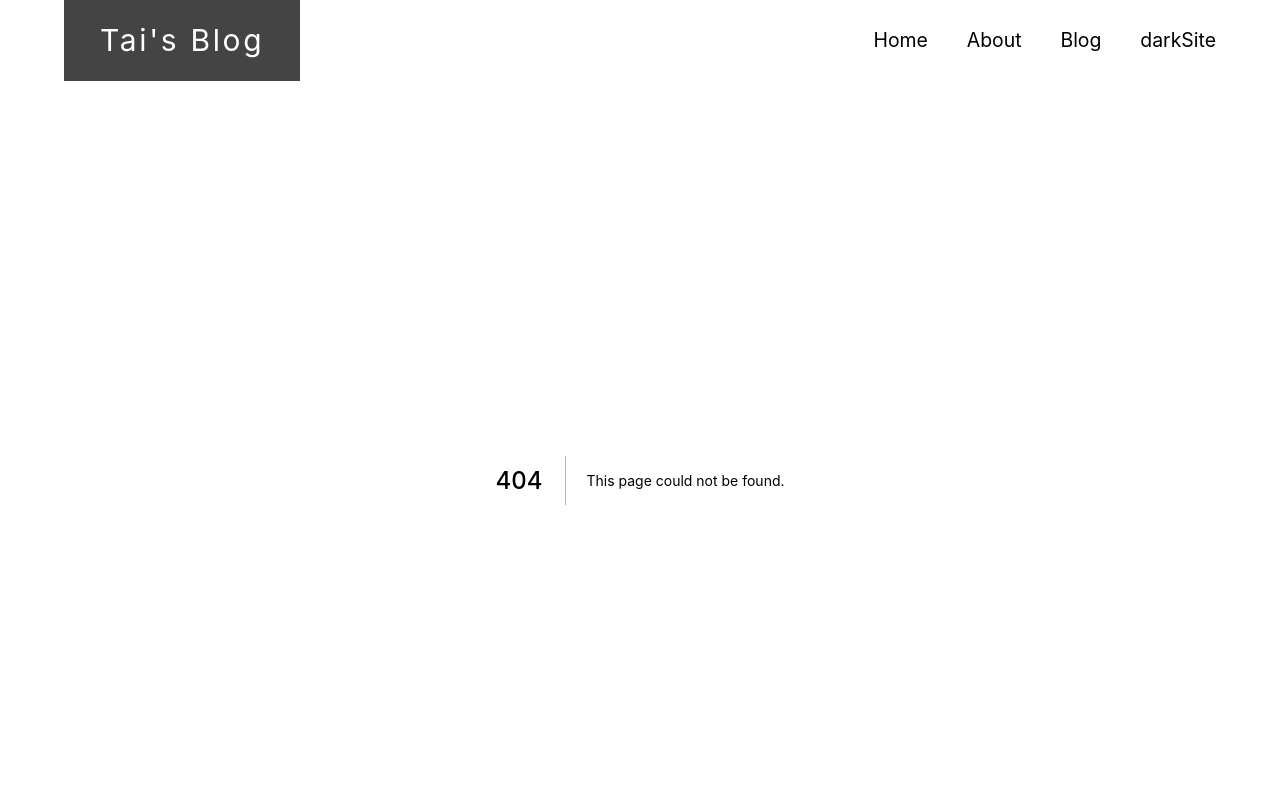
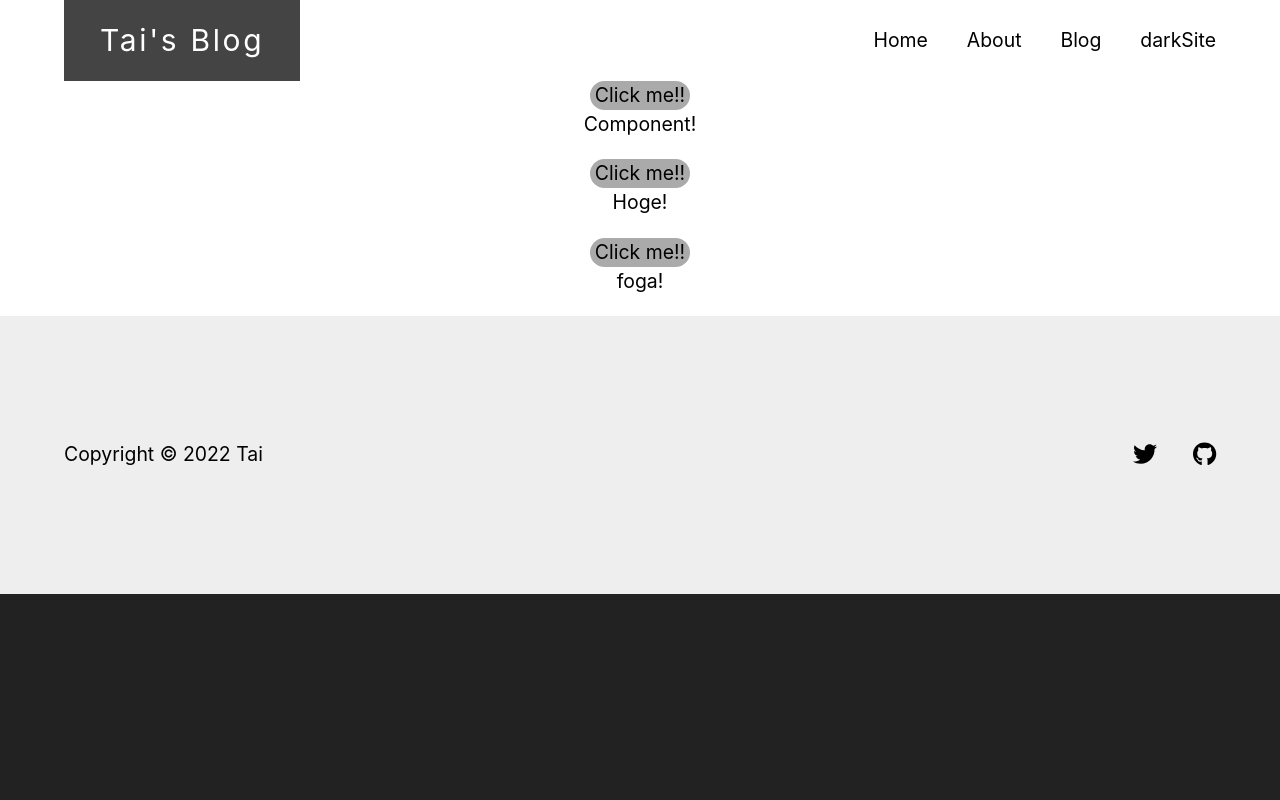
Before and after one commit to Taiki1009/blog-nextjs-microcms, a Next.js app: page /hooks/spa in a window 1280 px wide. Before the commit this address had no page. Shown: the top 800 px of the page. Built offline with nearby package versions, Linux system fonts and the light colour scheme.

Commit message:
add: spa bootcamp

```diff
--- /dev/null
+++ b/src/components/Hooks/NewNote.tsx
@@ -0,0 +1,63 @@
+import { useEffect, useState } from 'react'
+
+interface NoteProps {
+  word: string
+}
+type NoteData = {
+  word: string
+}
+
+const noteData: NoteData[] = [
+  { word: 'Component' },
+  { word: 'Hoge' },
+  { word: 'Fuga' },
+]
+
+const fetchNoteData = (): Promise<NoteData[]> => {
+  return new Promise((resolve) => {
+    setTimeout(() => {
+      resolve(noteData)
+    }, 2000)
+  })
+}
+
+const repeatWord = (counter: number, word: string) => {
+  const seq = [...Array(counter)].map((_, i) => i)
+  return seq.map((i) => word + '!'.repeat(i + 1)).join(' ')
+}
+
+// stateを更新する処置として切り出すことで、他の処理で使用しないsetIsLoadedを隠蔽できる
+const useLoadedState = () => {
+  const [isLoaded, setIsLoaded] = useState<boolean>(false)
+
+  // useEffect(task) -> componentDidMount + componentDidUpdateのタイミング
+  // useEffect(task, []) -> componentDidMountのタイミング
+  useEffect(() => {
+    fetchNoteData().then((data: NoteData[]) => {
+      console.log(data)
+      setIsLoaded(true)
+    })
+  }, [])
+
+  // 配列ごと返してもいいが、必要なisLoadedだけにする。
+  return isLoaded
+}
+
+export default function Note({ word }: NoteProps) {
+  const [counter, setCounter] = useState<number>(1)
+
+  const isLoaded = useLoadedState()
+
+  const onClickHandler = () => {
+    setCounter(counter + 1)
+  }
+
+  return isLoaded ? (
+    <>
+      <button onClick={onClickHandler}>Click me!!</button>
+      <p>{repeatWord(counter, word)}</p>
+    </>
+  ) : (
+    <p>...Loading</p>
+  )
+}
--- /dev/null
+++ b/src/components/Hooks/Note.tsx
@@ -0,0 +1,57 @@
+import React from 'react'
+
+// propsは読み取り専用。
+interface NoteProps {
+  word: string
+}
+// 内部で変更可能
+interface NoteStatus {
+  counter: number
+  isLoaded: boolean
+}
+
+// 指定された回数だけ文字列を繰り返す
+const repeatWord = (counter: number, word: string) => {
+  const seq = [...Array(counter)].map((_, i) => i) // [0, 1, 2, ...]
+  return seq.map((i) => word + '!'.repeat(i + 1)).join(' ')
+}
+
+const simulateLoading = () => {
+  return new Promise((resolve) => {
+    setTimeout(resolve, 2000)
+  })
+}
+
+export default class Note extends React.Component<NoteProps, NoteStatus> {
+  // Stateの初期化（construct時）
+  state = {
+    counter: 1,
+    isLoaded: false,
+  }
+
+  // ブラウザに描画後に走る処理
+  componentDidMount = () => {
+    simulateLoading().then(() => {
+      this.setState({
+        isLoaded: true,
+      })
+    })
+  }
+
+  onClickHandler = () => {
+    this.setState({
+      counter: this.state.counter + 1,
+    })
+  }
+
+  render() {
+    return this.state.isLoaded ? (
+      <>
+        <button onClick={this.onClickHandler}>Click me!</button>
+        <p>{repeatWord(this.state.counter, this.props.word)}</p>
+      </>
+    ) : (
+      <p>Loading...</p>
+    )
+  }
+}
--- /dev/null
+++ b/src/pages/hooks/spa.tsx
@@ -0,0 +1,16 @@
+// import Note from '@HooksComponents/Note'
+import Note from '@HooksComponents/NewNote'
+
+function App() {
+  return (
+    <div className="HooksApp">
+      <header className="App-header">
+        <Note word={'Component'} />
+        <Note word={'Hoge'} />
+        <Note word={'foga'} />
+      </header>
+    </div>
+  )
+}
+
+export default App
--- a/src/styles/globals.css
+++ b/src/styles/globals.css
@@ -116,3 +116,18 @@ pre {
   overflow-x: auto;
   -webkit-overflow-scrolling: touch;
 }
+
+.App-header {
+  display: flex;
+  justify-content: center;
+  flex-direction: column;
+  align-items: center;
+}
+.App-header button {
+  background: #aaaaaa;
+  border-radius: 100vh;
+  width: 100px;
+}
+.App-header p {
+  margin-bottom: 20px;
+}
--- a/tsconfig.json
+++ b/tsconfig.json
@@ -22,6 +22,7 @@
     "paths": {
       "@HomeComponents/*": ["components/Home/*"],
       "@LightSiteComponents/*": ["components/LightSite/*"],
+      "@HooksComponents/*": ["components/Hooks/*"],
       "@Libs/*": ["../libs/*"],
     },
   },
```
